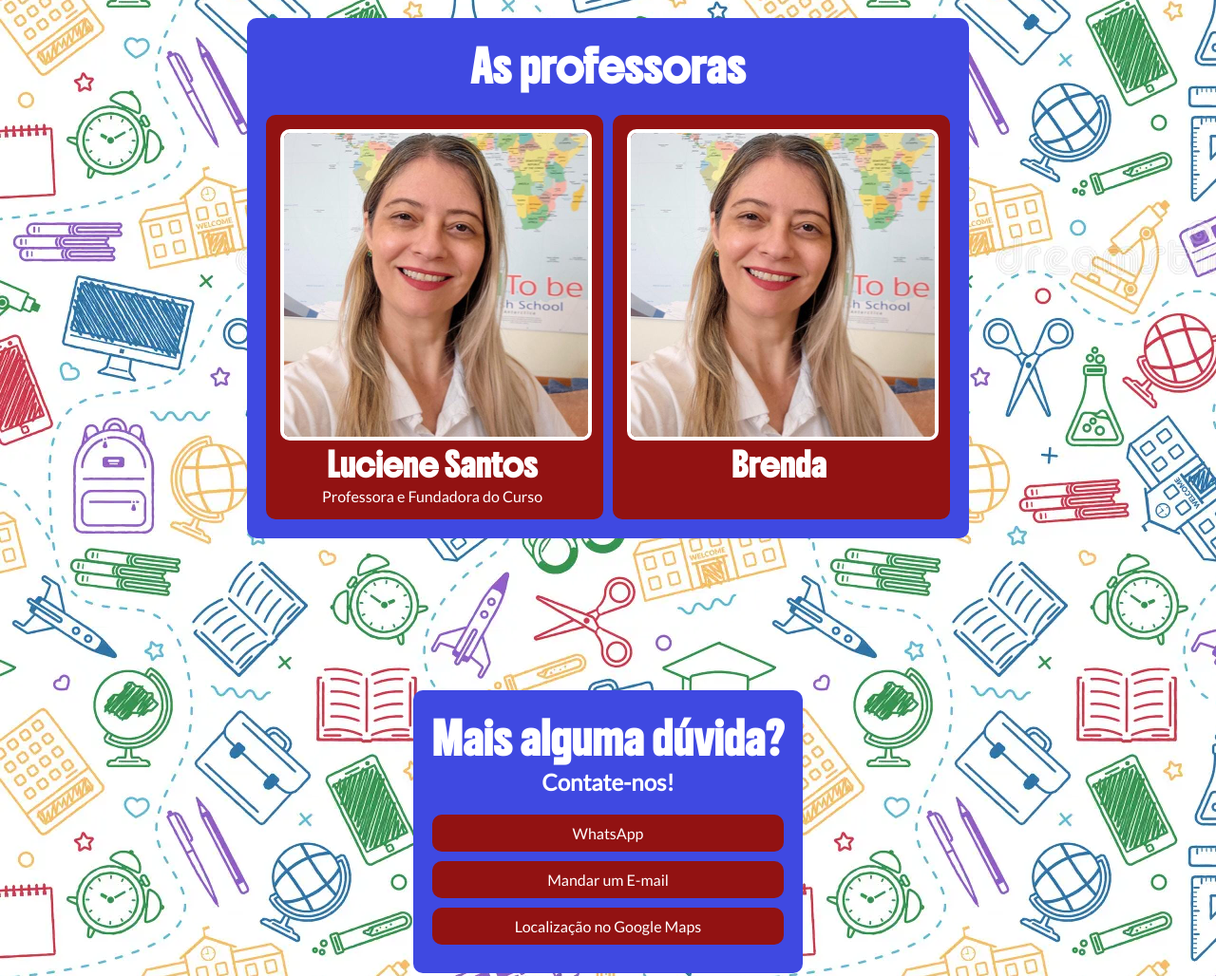
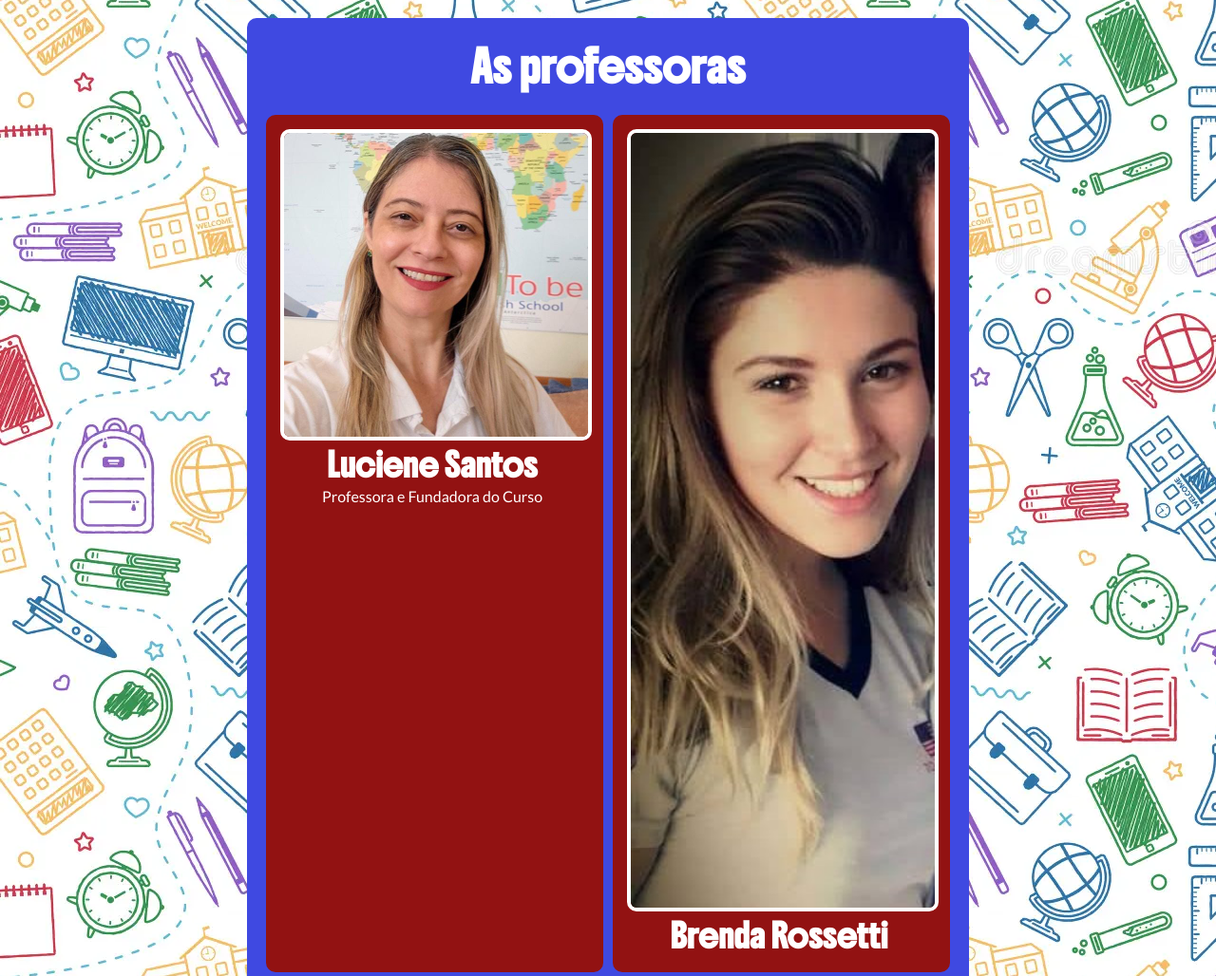
Before and after one commit to tobeenglishschool/website, a plain HTML site: page index.html in a window 1280 px wide. Shown: the part 4140-5168 px from the top of the page at 95% size. Drawn offline with Linux system fonts and the light colour scheme.

Commit message:
modified:   index.html

```diff
--- a/index.html
+++ b/index.html
@@ -87,8 +87,8 @@
                     <p>Professora e Fundadora do Curso</p>
                 </div>
                 <div class="teachers">
-                    <img src="assets/images/teacherluciene.jpeg">
-                    <h1>Brenda</h1>
+                    <img src="assets/images/teacherbrenda.jpeg">
+                    <h1>Brenda Rossetti</h1>
                 </div>
             </div>
         </div>
```
